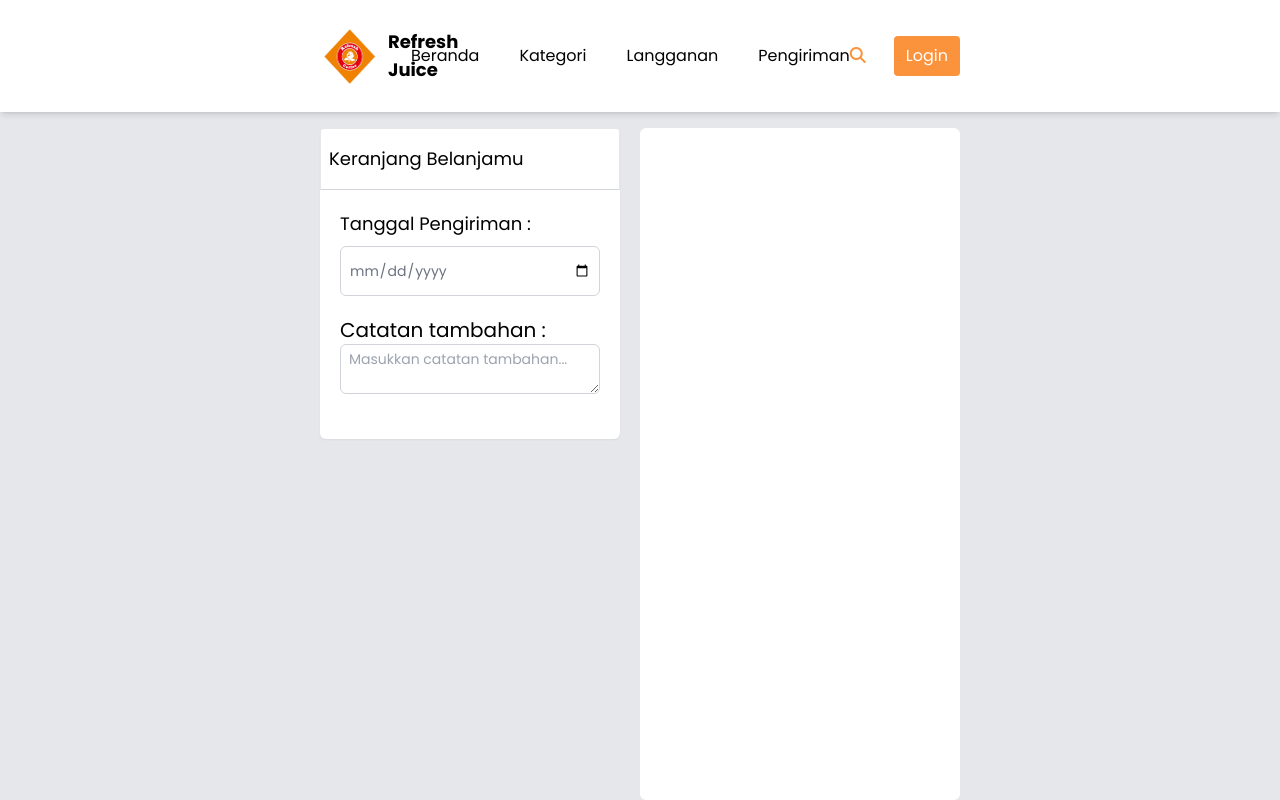
After one commit to Rosamdani/Refresh-juice, a PHP site: page /checkout.php in a window 1280 px wide. The commit adds this page. Run offline with PHP 8.4, Linux system fonts and the light colour scheme; some libraries are stand-ins or nearby versions.

Commit message:
Add checkout

```diff
--- /dev/null
+++ b/checkout.php
@@ -0,0 +1,97 @@
+<?php
+include 'koneksi.php';
+include 'cek_sesi.php';
+
+?>
+<!DOCTYPE html>
+<html lang="en">
+
+<head>
+    <meta charset="UTF-8">
+    <meta name="viewport" content="width=device-width, initial-scale=1.0">
+    <title>Checkout</title>
+    <script src="https://cdn.tailwindcss.com"></script>
+    <script src="https://kit.fontawesome.com/85550cfb5f.js" crossorigin="anonymous"></script>
+    <script src="https://code.jquery.com/jquery-3.7.0.js"></script>
+    <style>
+    @import url('https://fonts.googleapis.com/css2?family=Poppins:ital,wght@0,300;0,400;0,600;0,700;0,800;1,400&display=swap');
+
+    * {
+        font-family: 'poppins';
+    }
+    </style>
+</head>
+
+<body class=" bg-gray-200">
+    <!-- Navbar -->
+    <div class="w-full shadow-md fixed bg-white">
+        <nav class="w-[50%] mx-auto flex justify-between items-center h-28 ">
+            <div class="logo flex space-x-2 items-center">
+                <img src="assets/logo/logo.png" class="w-[60px] h-[60px]" alt="Belum ada">
+                <p class="text-lg font-bold">Refresh Juice</p>
+            </div>
+            <ul class="flex space-x-10">
+                <li><a class="hover:text-orange-600" href="index.php">Beranda</a></li>
+                <li><a class="hover:text-orange-600" href="#">Kategori</a></li>
+                <li><a class="hover:text-orange-600" href="#">Langganan</a></li>
+                <li><a class="hover:text-orange-600" href="#">Pengiriman</a></li>
+            </ul>
+            <div class="flex space-x-7 text-orange-400">
+                <button type="button" id="modal-open-button"><i
+                        class="fa-solid fa-magnifying-glass hover:text-orange-600"></i></button>
+                <?php
+
+                if(isset($_COOKIE['sessionID'])){
+                    ?>
+
+                <a href="#"><i class="fa-solid fa-user hover:text-orange-600"></i></a>
+
+                <?php
+                }else{
+                    ?>
+                <a href="login.php" class="px-3 py-2 rounded text-white bg-orange-400">Login</a>
+                <?php
+                }
+
+                ?>
+
+
+
+            </div>
+        </nav>
+    </div>
+    <!-- End Navbar -->
+
+
+    <div class="w-[50%] mx-auto min-w-[400px] pt-32 h-[100vh] text-lg flex space-x-5">
+
+        <!-- Tanggal Pengiriman -->
+        <div class="kiri w-[25%] min-w-[300px]">
+            <div class="form w-full rounded-md bg-white space-y-5 pb-10 shadow-sm">
+                <p class="w-full px-2 py-4 border-b-gray-300 border">Keranjang Belanjamu</p>
+                <div class="w-full px-5 space-y-5 text-sm">
+                    <div class="w-full">
+                        <p class="text-lg mb-2">Tanggal Pengiriman :</p>
+                        <input
+                            class="w-full h-[50px]  text-gray-500 rounded-md border outline-orange-400 border-gray-300 px-2"
+                            type="date" name="tgl_kirim">
+                    </div>
+                    <div class="w-full">
+                        <p class="text-xl">Catatan tambahan :</p>
+                        <textarea name="catatan" id="catatan"
+                            class="w-full h-[50px] px-2 py-1 text-gray-500 rounded-md border outline-orange-400 border-gray-300"
+                            placeholder="Masukkan catatan tambahan..."></textarea>
+                    </div>
+                </div>
+            </div>
+        </div>
+
+        <!-- Disini produk keranjang ditampilkan -->
+        <div class="kanan w-full bg-white h-full rounded-md">
+
+        </div>
+        <!-- End Produk keranjang -->
+    </div>
+</body>
+
+</html>
--- a/index.php
+++ b/index.php
@@ -59,7 +59,7 @@ include 'cek_sesi.php';
                 if(isset($_COOKIE['sessionID'])){
                     ?>
 
-                <a href="#" id="cart-btn"><i class="fa-solid fa-cart-shopping hover:text-orange-600"></i></a>
+                <a href="checkout.php" id="cart-btn"><i class="fa-solid fa-cart-shopping hover:text-orange-600"></i></a>
                 <a href="#"><i class="fa-solid fa-user hover:text-orange-600"></i></a>
 
                 <?php
@@ -106,7 +106,7 @@ include 'cek_sesi.php';
                 <p>Total Pesanan : <span id="total-quantity"></span></p>
                 <p>Total Harga: <span id="total-price"></span></p>
             </div>
-            <a href="" class="px-3 rounded-md py-1 bg-orange-400">Lihat Keranjang</a>
+            <a href="checkout.php" class="px-3 rounded-md py-1 bg-orange-400">Lihat Keranjang</a>
         </div>
     </div>
     <!-- End Konten Produk -->
```
Also changed, not shown: login.php (+35 -14 lines).
